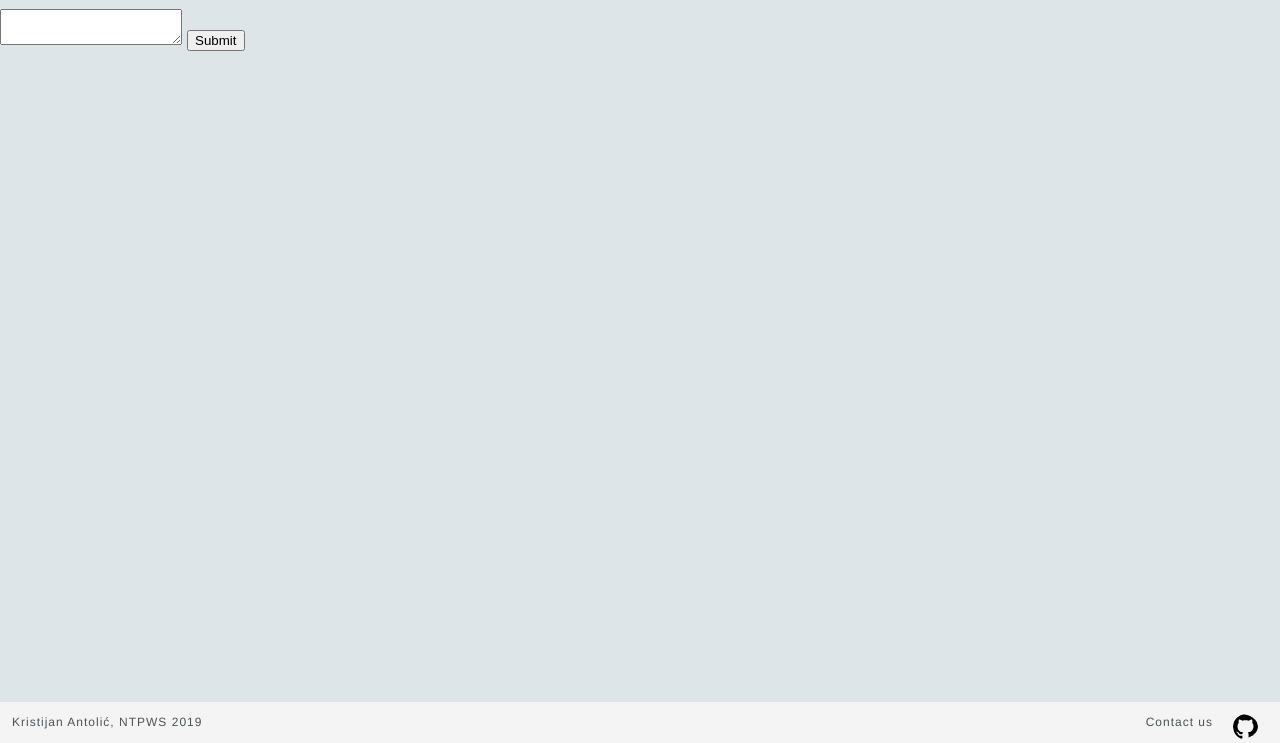
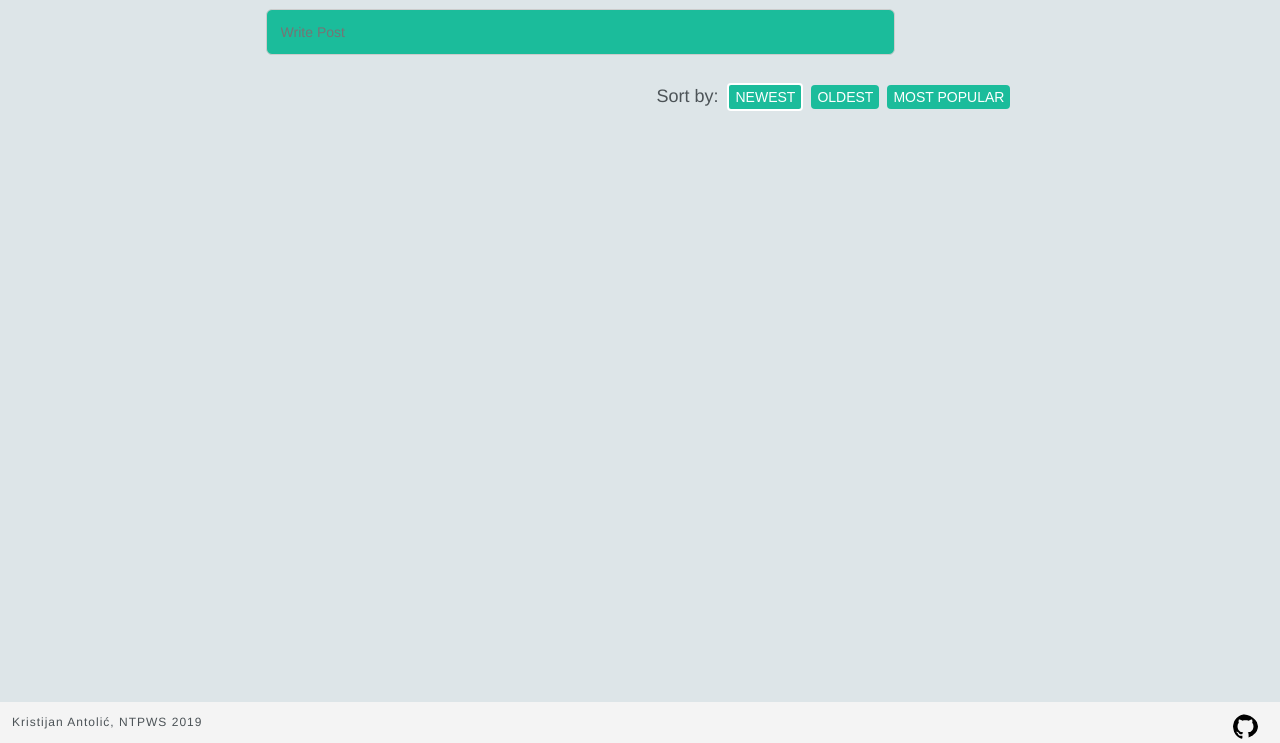
Before and after one commit to kristijan1812/ntpws, a PHP site: page / in a window 1280 px wide. Shown: the part 57-800 px from the top of the page. Run offline with PHP 8.4, Linux system fonts and the light colour scheme; a user stored in the database is signed in; data comes from the database, SQL or seed files in the repository; data that the repository does not hold is empty.

Commit message:
Add post, view your posts, minor changes.

```diff
--- a/css/styles.css
+++ b/css/styles.css
@@ -12,6 +12,11 @@ body {
 	font-family: proxima-nova-1,proxima-nova-2,montserrat,Helvetica,sans-serif;
 }
 
+.time-ago{
+	position: absolute;
+    bottom: 0;
+    right: 0;
+}
 
 #page {
     position: relative;
@@ -34,6 +39,7 @@ body {
 	width: 100%;
 	max-height:50px;
 }
+
 
 
 
@@ -153,6 +159,105 @@ footer a{
 #site-posts{
 	width: 65%;
 	margin: 0 auto;
+
+}
+
+.sort-button{
+	padding: 4px 6px;
+	border: 0;
+	outline: 0;
+	color: #fff;
+	background: #1BBC9B;
+	font-size: 14px;
+	text-transform: uppercase;
+	border-radius: 4px;
+	box-shadow: 0 4px 0 darken(#1BBC9B, 5%);
+	vertical-align: middle;
+	margin: 4px;
+}
+
+.sort-button-highlighted{
+	padding: 4px 6px;
+	border: 2px solid white;
+	outline: 0;
+	color: #fff;
+	background: #1BBC9B;
+	font-size: 14px;
+	text-transform: uppercase;
+	border-radius: 4px;
+	box-shadow: 0 4px 0 darken(#1BBC9B, 5%);
+	vertical-align: middle;
+	margin: 4px;
+}
+
+#sort-section{
+	color: #4c5357;
+	width: 58.5%;
+	margin: 0 auto;
+	min-height:40px	;
+	line-height: 0.6;
+}
+
+#sorting-buttons{
+	float:right;
+}
+#submit-post-form-notification{
+	margin: 0 auto 10px auto;
+	width:58.5%;
+	color: #A0A7AB;
+	font-size: 16px;
+}
+
+.submit-container{
+	display:none;
+}
+#PostTitle{
+	width: 80%;
+	margin: 0 auto 4px auto;
+	padding: 1em;
+	border: 1px solid #CCC;
+	border-radius: 6px;
+	background-color:#1BBC9B;
+	color:white;
+	font-weight: 365;
+	font-family: proxima-nova-1,proxima-nova-2,montserrat,Helvetica,sans-serif;
+	font-size: 14px;
+}
+
+#PostText{
+	width: 80%;
+	margin: 0 auto;
+	padding: 1em;
+	border: 1px solid #CCC;
+	min-height: 200px;
+	border-radius: 6px;
+	color:#4c5357;
+	font-family: proxima-nova-1,proxima-nova-2,montserrat,Helvetica,sans-serif;
+	font-size: 14px;
+	line-height: 1.6;
+	resize: none;
+	position:relative;
+
+}
+
+#AddPost{
+	padding: 8px 15px;
+	border: 0;
+	outline: 0;
+	color: #fff;
+	background: #1BBC9B;
+	font-size: 14px;
+	text-transform: uppercase;
+	position:relative;
+	border-radius: 4px;
+	box-shadow: 0 4px 0 darken(#1BBC9B, 5%);
+	margin-top: 2px;
+	display:block;
+}
+
+#submit-post-form{
+	width: 58.5%;
+	margin: 0 auto;
 }
 
 .post{
@@ -161,13 +266,12 @@ footer a{
     padding: 12px;
 	border: 5px  double #f4f4f4;
 	border-radius: 8px;
-	margin-bottom: 30px;
+	margin: 0 auto 30px auto;
 	vertical-align: middle;
+	position:relative;
 }
 
-.post:first-of-type{
-	margin-top:20px;
-}
+
 .login-container.show-menu {
 	display:block;
 }
--- a/home.php
+++ b/home.php
@@ -4,31 +4,81 @@ include("dblayer.php");
 
 global $DBCON;
 
+function get_timeago($ptime)
+{
+    $estimate_time = time() - $ptime;
+
+    if( $estimate_time < 1 )
+    {
+        return 'less than 1 second ago';
+    }
+
+    $condition = array(
+                12 * 30 * 24 * 60 * 60  =>  'year',
+                30 * 24 * 60 * 60       =>  'month',
+                24 * 60 * 60            =>  'day',
+                60 * 60                 =>  'hour',
+                60                      =>  'minute',
+                1                       =>  'second'
+    );
+
+    foreach( $condition as $secs => $str )
+    {
+        $d = $estimate_time / $secs;
+
+        if( $d >= 1 )
+        {
+            $r = round( $d );
+            return  $r . ' ' . $str . ( $r > 1 ? 's' : '' ) . ' ago';
+        }
+    }
+}
+
 ?>
+<?php
+if (isset($_SESSION['UserId'])){ ?>
+    <div id="submit-post-form" style="margin-bottom: 20px;">
+        <form id="post-form">
+            <input type="text" name="PostTitle" id="PostTitle" placeholder="Write Post"></input>
+            <div class="submit-container">
+                <textarea name="PostText" id="PostText" placeholder="Content"></textarea>
+                <input type="submit" id="AddPost" />
+                </div>
+        </form>
+    </div>
+<?php }
+else{ ?>
+<div id="submit-post-form-notification">You must be logged in to submit a post.</div>
+<?php } ?>
 
+
+<div id="sort-section">
+    <div id="sorting-buttons">
+    Sort by:
+    <button class="sort-button-highlighted " class="sort-button" id="sort-by-date" >Newest</button><button class="sort-button" id="sort-by-date">Oldest</button><button class="sort-button" id="sort-by-popularity">Most popular</button>
+    </div>
+</div>
 <div id="site-posts">
     <?php
-    $qry = mysqli_query($DBCON, "SELECT posts.*, users.UserName FROM posts INNER JOIN users ON posts.UserId = users.UserId");
+    $qry = mysqli_query($DBCON, "SELECT posts.*, users.UserName FROM posts INNER JOIN users ON posts.UserId = users.UserId ORDER BY PostDate DESC");
     while($post = mysqli_fetch_array($qry))
     {
+        $timeago=get_timeago(strtotime($post['PostDate']));
         ?>
         <div class="post">
             <div class="post-header">
                 <p class="post-title"><?php echo $post['PostTitle']; ?></p>
-                <p class="post-author">Posted by: <a href='#'><?php echo $post['UserName']; ?>  </a></p>
+                <p class="post-author">Author: <a href='#'><?php
+                    $author = (isset($_SESSION['UserName']) && $post['UserId'] == $_SESSION['UserId'])? 'you' : $post['UserName'];
+
+                    echo $author;
+                ?>, <?php echo $timeago; ?>  </a></p>
             </div>
             <p><?php echo $post['PostText']; ?></p>
+            <div class="time-ago"></div>
         </div>
         <?php
     }
 
     ?>
 </div>
-
-
-<div>
-    <form id="post-form">
-        <textarea name="PostText" id="PostText"></textarea>
-        <input type="submit" id="AddPost" />
-    </form>
-</div>
--- a/index.php
+++ b/index.php
@@ -19,7 +19,6 @@ global $DBCON;
 	<meta name="author" content="kantolic">
 	<meta name="keywords" content="music, record, album, review">
 	<meta name="viewport" content="width=device-width, initial-scale=1">
-	<meta charset="UTF-8">
 	<link rel="shortcut icon" type="image/x-icon" href="media/fav/favicon.ico">
 	<link rel="stylesheet" type="text/css" href="css/styles.css">
 	<script src="js/jquery.js"></script>
@@ -38,9 +37,9 @@ global $DBCON;
 						<li id="login">
 							<div class="container">
 								<?php
-								if (isset($_SESSION['Username'])) {
+								if (isset($_SESSION['UserName'])) {
 									?>
-									<a href='logout.php' id='logout-button'><button class="header-button" >logout</button></a><p>Welcome, <?php echo ($_SESSION['Username']); ?></p>
+									<a href='logout.php' id='logout-button'><button class="header-button" >logout</button></a><p>Welcome, <?php echo ($_SESSION['UserName']); ?></p>
 								<?php
 								} else {
 									?>
@@ -74,7 +73,7 @@ global $DBCON;
 			?>
 		</main>
 		<footer class="site-footer">
-			<p>Kristijan Antolić, NTPWS 2019<a href="https://github.com/kristijan1812/ntpws" target="_blank"><img src="media/images/25231.svg" title="Github link" alt="Github link"></a><a href="#">Contact us</a></p>
+			<p>Kristijan Antolić, NTPWS 2019<a href="https://github.com/kristijan1812/ntpws" target="_blank"><img src="media/images/25231.svg" title="Github link" alt="Github link"></a></p>
 		</footer>
 	</div>
 </body>
--- a/js/scripts.js
+++ b/js/scripts.js
@@ -28,9 +28,15 @@ $(document).ready(function(){
 
     $(window).click(function() {
         $(".login-container").hide();
+        $(".submit-container").hide();
+        $("#PostTitle").attr('placeholder', 'Write Post');
     })
 
     $(".login-container").on('click',function(e){
+        e.stopPropagation();
+    })
+
+    $(".submit-container").on('click',function(e){
         e.stopPropagation();
     })
 
@@ -40,12 +46,20 @@ $(document).ready(function(){
         $(".login-container").show();
     })
 
+    $("#PostTitle").on('click',function(e){
+        e.stopPropagation();
+        e.preventDefault();
+        $(".submit-container").show();
+        $(this).attr('placeholder', 'Post title');
+    })
 
 
     $("#signup-button").on('click',function(e){
         e.preventDefault();
         $(".site-content").load("signup.php");
     })
+
+
 
     $('#login-form input[type="submit"]').on('click',function(e){
         e.preventDefault();
@@ -65,6 +79,7 @@ $(document).ready(function(){
             $('#login-form #login-error').show();
         });
         $(".logout-button").toggleClass("show-menu");
+        $(".site-content").load("home.php");
 
     })
 
@@ -73,16 +88,21 @@ $(document).ready(function(){
         e.preventDefault();
 
         data = {
-            PostText : $("#PostText").val()
+            PostText : $("#PostText").val(),
+            PostTitle: $("#PostTitle").val()
         }
 
         Ajax("POST", "addPost.php", "html", data)
         .then(function(result){
-            $("#site-posts").append(result);
+            $("#site-posts").prepend(result);
         })
         .catch(function(error){
             console.log(error);
         });
+        $(".submit-container").hide();
+        $("#PostTitle").attr('placeholder', 'Write Post');
+        $("#PostTitle").val('');
+        $("#PostText").val('');
     })
 
 
--- a/signup.php
+++ b/signup.php
@@ -5,4 +5,4 @@ include("dblayer.php");
 global $DBCON;
 ?>
 
-<div>TEST TEXT</div>
+<div>PLACEHOLDER TEXT</div>
```
Also changed, not shown: addPost.php (+12 -3 lines), login.php (+7 -3 lines), README.md.
